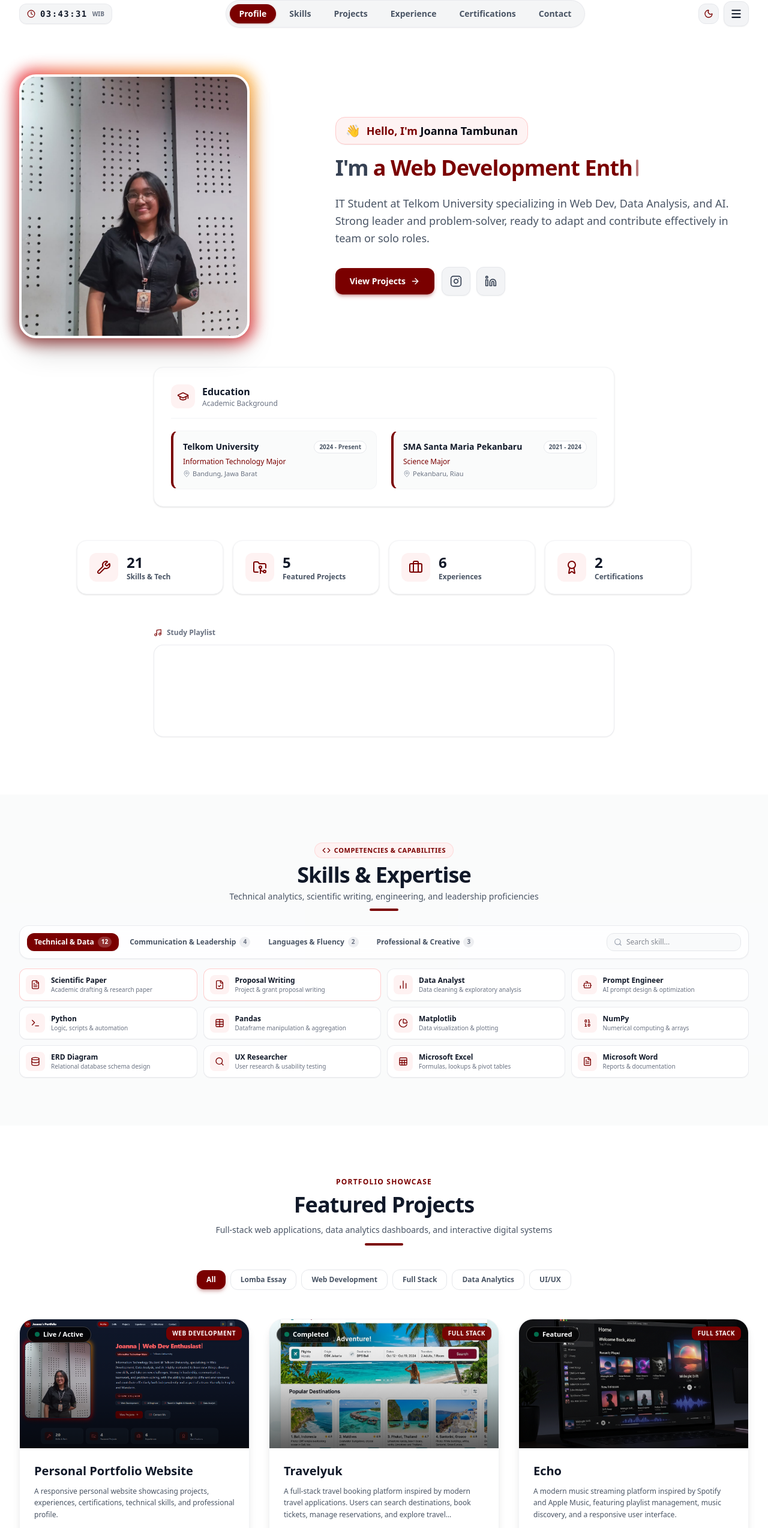
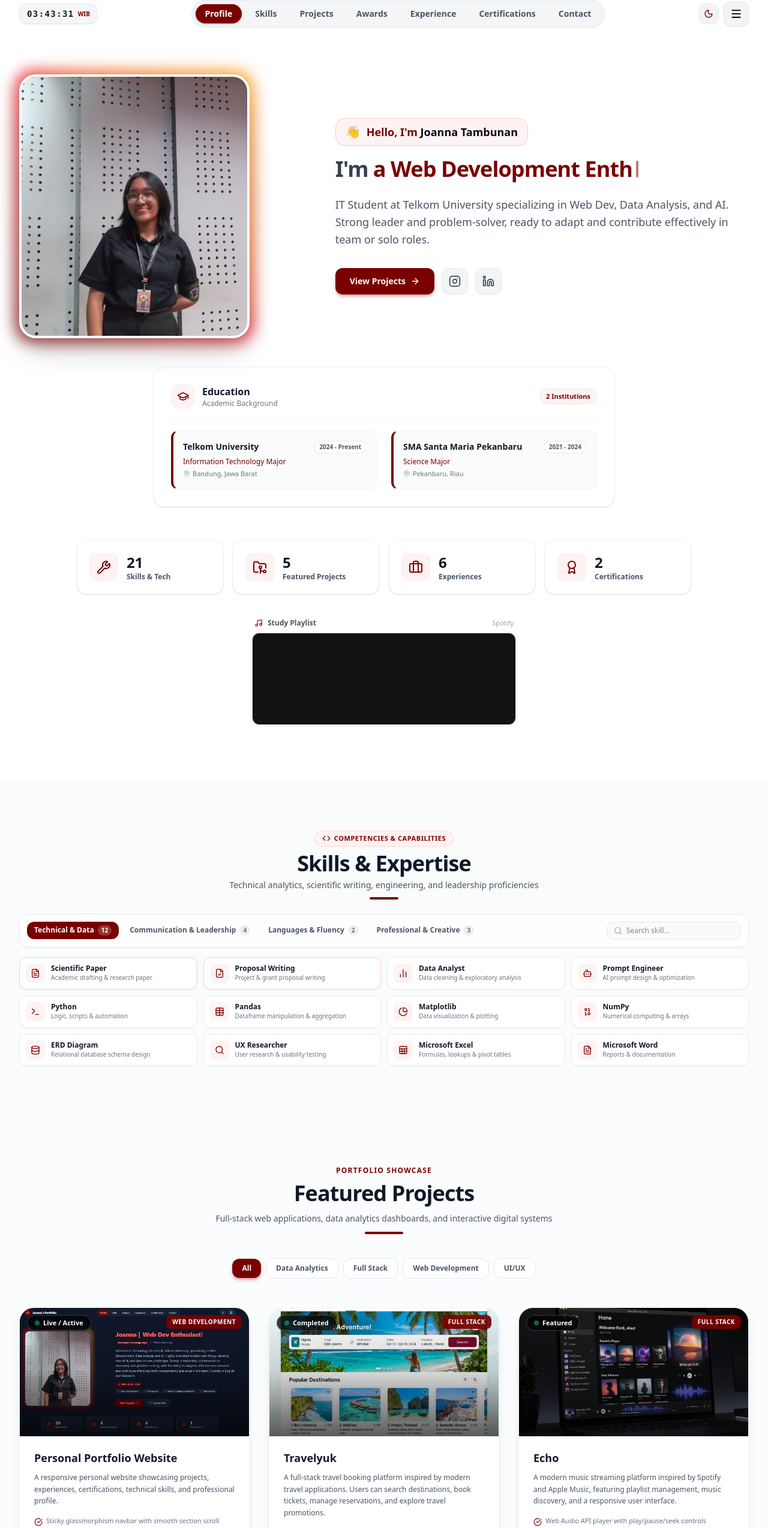
Before and after one commit to michellejooo/Personal-Website, a React (Vite) app: page / in a window 1280 px wide. Shown: the part 20-2568 px from the top of the page at 60% size. Built offline with nearby package versions, Linux system fonts and the light colour scheme; grey boxes are pictures that could not be loaded.

Commit message:
refactor: update UI components and project data
- Redesign Music section layout
- Add Awards to navigation
- Add ambient glow to ProfileHero
- Streamline Project filters and styling
- Update layout background and avatar settings

```diff
--- a/src/components/MusicSection.tsx
+++ b/src/components/MusicSection.tsx
@@ -3,15 +3,22 @@ import { Music } from 'lucide-react';
 
 export const MusicSection: React.FC = () => {
   return (
-    <div className="mt-14 max-w-3xl mx-auto">
-      <div className="flex items-center gap-2 mb-3 text-xs font-semibold text-gray-500 dark:text-slate-400">
+    <div className="mt-8 sm:mt-10 flex flex-col items-center justify-center">
+      <div className="w-full max-w-[440px]">
+        <div className="flex items-center justify-between mb-2 px-1">
+          <div className="flex items-center gap-2 text-xs font-semibold text-gray-600 dark:text-slate-300">
             <Music className="w-3.5 h-3.5 text-[#7A0000] dark:text-red-400" />
             <span>Study Playlist</span>
           </div>
+          <span className="text-[11px] font-medium text-gray-400 dark:text-slate-500">
+            Spotify
+          </span>
+        </div>
 
-      <div className="rounded-2xl overflow-hidden border border-gray-200/80 dark:border-slate-800 bg-white dark:bg-slate-900/60 shadow-xs">
+        <div className="rounded-xl overflow-hidden shadow-xs border border-gray-200 dark:border-slate-800 bg-[#121212]">
           <iframe
             data-testid="embed-iframe"
+            style={{ borderRadius: '12px' }}
             src="https://open.spotify.com/embed/playlist/30WSpzKASlT69XakEIBCo9?utm_source=generator&theme=0"
             width="100%"
             height="152"
@@ -19,8 +26,9 @@ export const MusicSection: React.FC = () => {
             allow="autoplay; clipboard-write; encrypted-media; fullscreen; picture-in-picture"
             loading="lazy"
             title="Joanna's Study Playlist"
-          className="w-full"
+            className="w-full block"
           />
+        </div>
       </div>
     </div>
   );
--- a/src/components/Navbar.tsx
+++ b/src/components/Navbar.tsx
@@ -1,5 +1,5 @@
 import React, { useState, useEffect } from 'react';
-import { Sun, Moon, Menu, X, Clock } from 'lucide-react';
+import { Sun, Moon, Menu, X } from 'lucide-react';
 
 interface NavbarProps {
   darkMode: boolean;
@@ -10,6 +10,7 @@ export const NAV_ITEMS = [
   { label: 'Profile', href: '#profile' },
   { label: 'Skills', href: '#skills' },
   { label: 'Projects', href: '#projects' },
+  { label: 'Awards', href: '#awards' },
   { label: 'Experience', href: '#experience' },
   { label: 'Certifications', href: '#certifications' },
   { label: 'Contact', href: '#contact' },
@@ -77,22 +78,21 @@ export const Navbar: React.FC<NavbarProps> = ({
       id="main-navbar"
       className={`fixed top-0 left-0 right-0 z-50 transition-all duration-300 ${
         scrolled
-          ? 'py-3 backdrop-blur-md bg-white/95 dark:bg-[#0B0F17]/95 border-b border-gray-200/80 dark:border-slate-800 shadow-sm'
+          ? 'py-3 backdrop-blur-md bg-white/80 dark:bg-[#0F172A]/85 border-b border-gray-200/50 dark:border-slate-800/80 shadow-sm'
           : 'py-5 bg-transparent'
       }`}
     >
       <div className="max-w-7xl mx-auto px-4 sm:px-6 lg:px-8 flex items-center justify-between gap-2 sm:gap-4">
-        {/* Live Real-time Clock (replacing Joanna Portfolio as requested) */}
+        {/* Real-time Current Time */}
         <a
           href="#profile"
           onClick={(e) => handleNavClick(e, '#profile')}
-          className="flex items-center gap-1.5 sm:gap-2 px-2.5 sm:px-3 py-1 sm:py-1.5 rounded-xl bg-gray-100/90 dark:bg-slate-800/90 border border-gray-200/80 dark:border-slate-700/80 text-gray-900 dark:text-white font-mono text-xs sm:text-sm font-bold tracking-wider select-none shadow-2xs hover:border-[#7A0000]/50 dark:hover:border-red-500/50 transition-all shrink-0 group"
-          id="nav-brand-logo"
-          title="Waktu Real-time (WIB)"
+          className="flex items-center gap-1.5 px-3 py-1.5 rounded-xl bg-gray-100/90 dark:bg-slate-800/90 border border-gray-200/80 dark:border-slate-700/80 text-gray-900 dark:text-white font-mono text-xs sm:text-sm font-bold tracking-wider select-none shadow-2xs hover:border-[#7A0000]/50 dark:hover:border-red-500/50 transition-all shrink-0"
+          id="nav-current-time"
+          title="Waktu Sekarang (WIB)"
         >
-          <Clock className="w-3.5 h-3.5 text-[#7A0000] dark:text-red-400 shrink-0" />
-          <span className="font-mono text-xs sm:text-sm tracking-widest">{timeString || '--:--:--'}</span>
-          <span className="text-[10px] font-sans font-bold text-gray-500 dark:text-slate-400 uppercase tracking-normal">
+          <span className="tracking-widest">{timeString || '--:--:--'}</span>
+          <span className="text-[10px] font-sans font-bold text-[#7A0000] dark:text-red-400 uppercase tracking-normal">
             WIB
           </span>
         </a>
@@ -151,7 +151,7 @@ export const Navbar: React.FC<NavbarProps> = ({
 
       {/* Navigation Menu Overlay (Available for both mobile and desktop toggling) */}
       {mobileMenuOpen && (
-        <div className="absolute top-full left-0 right-0 bg-white dark:bg-[#0B0F17] border-b border-gray-200 dark:border-slate-800 shadow-xl px-4 sm:px-8 py-5 flex flex-col gap-2 transition-all">
+        <div className="absolute top-full left-0 right-0 bg-white/95 dark:bg-[#0F172A]/95 backdrop-blur-xl border-b border-gray-200 dark:border-slate-800 shadow-xl px-4 sm:px-8 py-5 flex flex-col gap-2 transition-all">
           <div className="max-w-7xl mx-auto w-full">
             <div className="grid grid-cols-2 sm:grid-cols-3 md:grid-cols-6 gap-2 pb-3 border-b border-gray-100 dark:border-slate-800">
               {NAV_ITEMS.map((item) => {
--- a/src/components/ProfileHero.tsx
+++ b/src/components/ProfileHero.tsx
@@ -16,12 +16,12 @@ import {
   Award,
   GraduationCap,
   ArrowRight,
+  Instagram,
+  Linkedin,
   CheckCircle2,
   Wrench,
   Briefcase,
   MapPin,
-  Instagram,
-  Linkedin,
 } from 'lucide-react';
 
 interface ProfileHeroProps {
@@ -106,7 +106,11 @@ export const ProfileHero: React.FC<ProfileHeroProps> = () => {
   };
 
   return (
-    <section id="profile" className="pt-24 sm:pt-28 lg:pt-36 pb-16 lg:pb-24 relative overflow-hidden bg-white dark:bg-[#0B0F17] transition-colors">
+    <section id="profile" className="pt-24 sm:pt-28 lg:pt-36 pb-16 lg:pb-24 relative overflow-hidden">
+      {/* Background Deep Red Ambient Glow Effects */}
+      <div className="absolute top-1/4 left-1/2 -translate-x-1/2 w-96 h-96 bg-[#7A0000]/10 dark:bg-[#7A0000]/15 rounded-full blur-3xl pointer-events-none -z-10" />
+      <div className="absolute top-10 right-10 w-72 h-72 bg-red-500/5 rounded-full blur-2xl pointer-events-none -z-10" />
+
       <div className="max-w-7xl mx-auto px-4 sm:px-6 lg:px-8">
         <div className="grid grid-cols-1 lg:grid-cols-12 gap-10 lg:gap-12 items-center">
           {/* Left Column: Avatar & Quick Profile Card */}
@@ -130,9 +134,8 @@ export const ProfileHero: React.FC<ProfileHeroProps> = () => {
                   }}
                   alt="Joanna - Information Technology Student"
                   className="w-full h-full object-cover object-top transform group-hover:scale-105 transition duration-500"
+                  referrerPolicy="no-referrer"
                   id="profile-avatar-img"
-                  loading="eager"
-                  decoding="async"
                 />
               </div>
             </div>
@@ -175,32 +178,29 @@ export const ProfileHero: React.FC<ProfileHeroProps> = () => {
                 <ArrowRight className="w-4 h-4 group-hover:translate-x-1 transition-transform" />
               </button>
 
-              {/* Social Media & Contact Direct Logos (Instagram, LinkedIn) */}
-              <div className="flex items-center gap-2.5">
               <a
-                  href={PROFILE_DATA.contact.instagram}
+                href="https://instagram.com/joannamt_"
                 target="_blank"
                 rel="noopener noreferrer"
-                  className="w-11 h-11 sm:w-12 sm:h-12 rounded-xl bg-gray-100 dark:bg-slate-800 text-gray-700 dark:text-slate-300 border border-gray-200 dark:border-slate-700 hover:text-white hover:bg-gradient-to-tr hover:from-amber-500 hover:via-rose-500 hover:to-purple-600 hover:border-transparent transition-all flex items-center justify-center shadow-xs group"
+                className="w-11 h-11 rounded-xl bg-gray-100 dark:bg-slate-800 text-gray-700 dark:text-slate-200 border border-gray-200 dark:border-slate-700 hover:text-white hover:bg-gradient-to-tr hover:from-amber-500 hover:via-pink-500 hover:to-purple-600 hover:border-transparent transition-all shadow-xs flex items-center justify-center group"
+                title="Instagram (@joannamt_)"
                 aria-label="Instagram Profile"
-                  title="Instagram Profile"
                 id="profile-cta-instagram"
               >
                 <Instagram className="w-5 h-5 group-hover:scale-110 transition-transform" />
               </a>
 
               <a
-                  href={PROFILE_DATA.contact.linkedin}
+                href="https://www.linkedin.com/in/joannamt"
                 target="_blank"
                 rel="noopener noreferrer"
-                  className="w-11 h-11 sm:w-12 sm:h-12 rounded-xl bg-gray-100 dark:bg-slate-800 text-gray-700 dark:text-slate-300 border border-gray-200 dark:border-slate-700 hover:text-white hover:bg-[#0A66C2] hover:border-[#0A66C2] transition-all flex items-center justify-center shadow-xs group"
+                className="w-11 h-11 rounded-xl bg-gray-100 dark:bg-slate-800 text-gray-700 dark:text-slate-200 border border-gray-200 dark:border-slate-700 hover:text-white hover:bg-[#0A66C2] hover:border-[#0A66C2] transition-all shadow-xs flex items-center justify-center group"
+                title="LinkedIn Profile"
                 aria-label="LinkedIn Profile"
-                  title="LinkedIn Profile"
                 id="profile-cta-linkedin"
               >
                 <Linkedin className="w-5 h-5 group-hover:scale-110 transition-transform" />
               </a>
-              </div>
             </div>
           </motion.div>
         </div>
@@ -224,6 +224,9 @@ export const ProfileHero: React.FC<ProfileHeroProps> = () => {
                   <p className="text-xs text-gray-500 dark:text-slate-400">Academic Background</p>
                 </div>
               </div>
+              <span className="text-[11px] font-semibold text-[#7A0000] dark:text-red-400 bg-red-50 dark:bg-red-950/50 px-2.5 py-1 rounded-full border border-red-100 dark:border-red-900/30">
+                {EDUCATION_DATA.length} Institutions
+              </span>
             </div>
 
             <div className="mt-5 grid grid-cols-1 sm:grid-cols-2 gap-4 sm:gap-6">
--- a/src/components/ProjectsSection.tsx
+++ b/src/components/ProjectsSection.tsx
@@ -10,20 +10,19 @@ interface ProjectsSectionProps {
 export const ProjectsSection: React.FC<ProjectsSectionProps> = ({ onOpenEssay }) => {
   const [activeFilter, setActiveFilter] = useState<string>('All');
 
-  const filters = ['All', 'Lomba Essay', 'Web Development', 'Full Stack', 'Data Analytics', 'UI/UX'];
+  const filters = ['All', 'Data Analytics', 'Full Stack', 'Web Development', 'UI/UX'];
 
   const filteredProjects = PROJECTS_DATA.filter((project) => {
     if (activeFilter === 'All') return true;
-    if (activeFilter === 'Lomba Essay') return project.category === 'Lomba Essay';
     if (activeFilter === 'Data Analytics') return project.category === 'Data Analytics';
     if (activeFilter === 'Full Stack') return project.category === 'Full Stack';
     if (activeFilter === 'Web Development') return project.category === 'Web Development';
-    if (activeFilter === 'UI/UX') return project.category === 'UI/UX' || project.category === 'Full Stack' || project.title === 'Echo';
+    if (activeFilter === 'UI/UX') return project.category === 'UI/UX' || project.category === 'Full Stack';
     return true;
   });
 
   return (
-    <section id="projects" className="py-16 sm:py-20 bg-white dark:bg-[#0B0F17] relative transition-colors">
+    <section id="projects" className="py-20 bg-slate-50/50 dark:bg-slate-900/40 relative">
       <div className="max-w-7xl mx-auto px-4 sm:px-6 lg:px-8">
         {/* Section Title */}
         <div className="text-center max-w-3xl mx-auto">
@@ -72,7 +71,7 @@ export const ProjectsSection: React.FC<ProjectsSectionProps> = ({ onOpenEssay })
                 id={`project-card-${project.id}`}
               >
                 {/* Image Thumbnail Container */}
-                <div className={`relative aspect-video overflow-hidden ${project.id === 'beaqua-system' ? 'bg-white border-b border-gray-200 dark:border-slate-700' : 'bg-slate-900'} group`}>
+                <div className="relative aspect-video overflow-hidden bg-slate-900 group">
                   <img
                     src={project.image}
                     alt={project.title}
@@ -81,41 +80,37 @@ export const ProjectsSection: React.FC<ProjectsSectionProps> = ({ onOpenEssay })
                   />
 
                   {/* Overlay Gradient */}
-                  {project.id === 'beaqua-system' ? (
-                    <div className="absolute inset-0 bg-gradient-to-t from-black/20 via-transparent to-transparent opacity-60 group-hover:opacity-40 transition-opacity" />
-                  ) : (
-                    <div className="absolute inset-0 bg-gradient-to-t from-black/80 via-black/20 to-transparent opacity-80 group-hover:opacity-90 transition-opacity" />
-                  )}
+                  <div className="absolute inset-0 bg-gradient-to-t from-black/80 via-black/20 to-transparent opacity-80 group-hover:opacity-90 transition-opacity" />
 
                   {/* Status Tag */}
-                  <div className="absolute top-3 left-3 bg-black/75 backdrop-blur-md border border-white/20 text-white text-[11px] font-semibold px-3 py-1 rounded-full flex items-center gap-1.5 shadow-sm">
-                    <span className="w-2 h-2 rounded-full bg-emerald-400 animate-pulse" />
-                    <span>{project.status}</span>
+                  <div className="absolute top-3 left-3 bg-black/70 backdrop-blur-md border border-white/20 text-white text-[10px] sm:text-[11px] font-semibold px-2.5 sm:px-3 py-1 rounded-full flex items-center gap-1.5 max-w-[72%]">
+                    <span className="w-2 h-2 rounded-full bg-emerald-400 animate-pulse shrink-0" />
+                    <span className="truncate">{project.status}</span>
                   </div>
 
                   {/* Category Pill */}
-                  <div className="absolute top-3 right-3 bg-[#7A0000]/95 backdrop-blur-md text-white text-[10px] font-bold uppercase tracking-wider px-2.5 py-1 rounded-lg shadow-sm">
+                  <div className="absolute top-3 right-3 bg-[#7A0000]/90 backdrop-blur-md text-white text-[10px] font-bold uppercase tracking-wider px-2.5 py-1 rounded-lg">
                     {project.category}
                   </div>
                 </div>
 
                 {/* Content Details */}
-                <div className="p-6 flex-1 flex flex-col justify-between">
+                <div className="p-5 sm:p-6 flex-1 flex flex-col justify-between">
                   <div>
-                    <h3 className="text-xl font-bold text-gray-900 dark:text-white group-hover:text-[#7A0000] dark:group-hover:text-red-400 transition-colors">
+                    <h3 className="text-base sm:text-lg font-bold text-gray-900 dark:text-white group-hover:text-[#7A0000] dark:group-hover:text-red-400 transition-colors leading-snug">
                       {project.title}
                     </h3>
 
-                    <p className="mt-2.5 text-xs text-gray-600 dark:text-slate-300 leading-relaxed line-clamp-3">
+                    <p className="mt-2.5 text-xs text-gray-600 dark:text-slate-300 leading-relaxed">
                       {project.description}
                     </p>
 
                     {/* Features list bullet previews */}
                     <div className="mt-4 space-y-1.5">
-                      {project.features.slice(0, 2).map((feat, idx) => (
+                      {project.features.slice(0, 3).map((feat, idx) => (
                         <div key={idx} className="flex items-start gap-1.5 text-[11px] text-gray-500 dark:text-slate-400">
                           <CheckCircle className="w-3.5 h-3.5 text-[#7A0000] dark:text-red-400 shrink-0 mt-0.5" />
-                          <span>{feat}</span>
+                          <span className="leading-tight">{feat}</span>
                         </div>
                       ))}
                     </div>
@@ -145,7 +140,9 @@ export const ProjectsSection: React.FC<ProjectsSectionProps> = ({ onOpenEssay })
                               window.open(project.essayUrl, '_blank', 'noopener,noreferrer');
                             }
                           }}
-                          className="flex-1 py-2.5 px-4 rounded-xl bg-[#7A0000] hover:bg-[#990000] text-white text-xs font-semibold flex items-center justify-center gap-2 shadow-xs transition-colors"
+                          className={`${
+                            project.githubUrl ? 'flex-1' : 'w-full'
+                          } py-2.5 px-4 rounded-xl bg-[#7A0000] hover:bg-[#990000] text-white text-xs font-semibold flex items-center justify-center gap-2 shadow-xs transition-colors`}
                           title="View Essay & Concept Paper"
                           id={`btn-essay-${project.id}`}
                         >
@@ -167,7 +164,7 @@ export const ProjectsSection: React.FC<ProjectsSectionProps> = ({ onOpenEssay })
                           </a>
                         )}
                       </div>
-                    ) : project.githubUrl && project.githubUrl !== '#' && project.githubUrl !== '' ? (
+                    ) : (
                       <div className="flex items-center">
                         <a
                           href={project.githubUrl}
@@ -181,7 +178,7 @@ export const ProjectsSection: React.FC<ProjectsSectionProps> = ({ onOpenEssay })
                           <span>View on GitHub</span>
                         </a>
                       </div>
-                    ) : null}
+                    )}
                   </div>
                 </div>
               </motion.div>
--- a/src/data/portfolioData.ts
+++ b/src/data/portfolioData.ts
@@ -5,7 +5,7 @@ import projectPortfolioImg from '../assets/images/website_profile.png';
 import projectTravelyukImg from '../assets/images/project_travelyuk_1785572114052.jpg';
 import projectEchoImg from '../assets/images/project_echo_1785572129795.jpg';
 import projectDataAnalysisImg from '../assets/images/project_data_analysis_1785683601973.jpg';
-import beaquaPreviewImg from '../assets/images/beaqua_system_preview.png';
+import beaquaPreviewImg from '../assets/images/beaqua_system_preview_1788883584017.jpg';
 import courseraCertImg from '../assets/images/sertifikatdata.png';
 import googleAiCertImg from '../assets/images/google_ai_cert.jpg';
 
@@ -44,6 +44,7 @@ export const PROFILE_DATA = {
   ],
   stats: [
     { label: 'Featured Projects', value: '5', sub: 'Web, Data & Research' },
+    { label: 'Awards & Honors', value: '1', sub: 'TOP 15 Finalist IPB' },
     { label: 'Certifications', value: '2', sub: 'Google AI & Data Analysis' },
   ],
   aboutText:
@@ -176,24 +177,22 @@ export const PROJECTS_DATA: Project[] = [
   },
   {
     id: 'beaqua-system',
-    title: 'BEAQUA SYSTEM: Integrasi Bioteknologi dan Platform Distribusi dalam Valorisasi Aquatic By-Products untuk Pengembangan Bahan Aktif Kosmetik Berkelanjutan',
+    title:
+      'BEAQUA SYSTEM: INTEGRASI BIOTEKNOLOGI DAN PLATFORM DISTRIBUSI DALAM VALORISASI AQUATIC BY-PRODUCTS UNTUK PENGEMBANGAN BAHAN AKTIF KOSMETIK BERKELANJUTAN',
     description:
-      'A biotechnology-driven circular economy platform transforming aquatic by-products into active cosmetic ingredients with digital traceability.',
+      'As part of the BeAqua System team, I contributed to developing the UI/UX prototype, conducting national and international benchmarking of similar projects, and identifying BeAqua’s competitive advantages through research and analysis.',
     longDescription:
-      `Developed as a scientific paper project for the Aprotech Fair 2026 Essay Competition, a student-led competition organized by the Department of Aquatic Product Technology, IPB University, focusing on creativity, technological innovation, and the utilization of aquatic resources. The 2026 competition carried the theme “BlueTech Innovation: Exploring the Power of Aquatic By-Products.”
-Our project, BeAqua System, proposed an integrated biotechnology and distribution platform to valorize aquatic by-products into sustainable cosmetic active ingredients.
-
-My Contributions:
-- Designed the UI/UX prototype and platform flow.
-- Conducted national and international benchmarking to compare similar projects and identify BeAqua’s competitive advantages.
-- Contributed to system mapping, research, analysis, and scientific writing.`,
-    techStack: ['Lomba Essay', 'Circular Economy', 'Biotechnology', 'Traceability', 'UI/UX Flow'],
-    category: 'Lomba Essay',
+      'As part of the BeAqua System team, I contributed to developing the UI/UX prototype, conducting national and international benchmarking of similar projects, and identifying BeAqua’s competitive advantages through research and analysis.',
+    techStack: ['UI/UX Flow', 'Fishbone Analysis', 'Biotechnology', 'Traceability', 'Circular Economy'],
+    category: 'UI/UX',
     image: beaquaPreviewImg,
-    status: 'Top 15 Penyisihan Essay',
+    status: 'TOP 15 Finalist ESSAY APROTECH.FAIR IPB Competition',
+    liveUrl: '#',
+    essayUrl: 'https://drive.google.com/drive/folders/1example?usp=sharing',
     features: [
-      'Top 15 Penyisihan Essay',
-      'Aprotech Fair 2026 (IPB University)',
+      'Developing the UI/UX prototype and user flow architecture',
+      'Conducting national and international benchmarking of similar projects',
+      'Identifying BeAqua’s competitive advantages through research and analysis',
     ],
   },
 ];
@@ -202,16 +201,18 @@ export const AWARDS_DATA: AwardItem[] = [
   {
     id: 'aprotech-fair-2026',
     title: 'Aprotech Fair 2026 Essay Competition',
-    rank: 'Ranked 6th – Top 15 Finalists',
+    rank: 'TOP 15 Finalist ESSAY APROTECH.FAIR IPB Competition',
     competition: 'Aprotech Fair 2026 Essay Competition',
     year: '2026',
     organizer: 'IPB University',
-    projectName: 'BeAqua System',
+    projectName:
+      'BEAQUA SYSTEM: INTEGRASI BIOTEKNOLOGI DAN PLATFORM DISTRIBUSI DALAM VALORISASI AQUATIC BY-PRODUCTS UNTUK PENGEMBANGAN BAHAN AKTIF KOSMETIK BERKELANJUTAN',
     description:
-      'Circular biotechnology concept transforming aquatic by-products into sustainable cosmetic active ingredients with digital traceability.',
+      'As part of the BeAqua System team, I contributed to developing the UI/UX prototype, conducting national and international benchmarking of similar projects, and identifying BeAqua’s competitive advantages through research and analysis.',
     contributions: [
-      'UI/UX & User Flow: Structured end-to-end platform flow from raw-material data to bioconversion, QA, and distribution.',
-      'Fishbone Analysis: Mapped aquatic by-product challenges into an integrated circular economy roadmap.',
+      'UI/UX Prototype: Developing the UI/UX prototype and platform user flow architecture.',
+      'Benchmarking: Conducting national and international benchmarking of similar projects.',
+      'Research & Analysis: Identifying BeAqua’s competitive advantages through research and analysis.',
     ],
     tags: [
       'Biotechnology',
@@ -227,7 +228,7 @@ export const AWARDS_DATA: AwardItem[] = [
 export const EXPERIENCE_DATA: ExperienceItem[] = [
   {
     id: 'exp-0',
-    role: 'Backend Development Intern',
+    role: 'Backend Development',
     organization: 'Advanced Software Engineer Lab',
     period: 'July 2026 - Now',
     responsibilities: [
--- a/src/types.ts
+++ b/src/types.ts
@@ -12,11 +12,11 @@ export interface Project {
   description: string;
   longDescription: string;
   techStack: string[];
-  category: 'Web Development' | 'Full Stack' | 'UI/UX' | 'Data Analytics' | 'Lomba Essay';
+  category: 'Web Development' | 'Full Stack' | 'UI/UX' | 'Data Analytics';
   image: string;
   status: string;
   githubUrl?: string;
-  liveUrl?: string;
+  liveUrl: string;
   features: string[];
   essayUrl?: string;
 }
```
Also changed, not shown: src/components/AwardsSection.tsx (+17 -18 lines), src/components/EssayModal.tsx (+14 -14 lines), src/components/LiveWallpaper.tsx (+190 -28 lines). Lines whose indentation alone changed are shown as unchanged.
